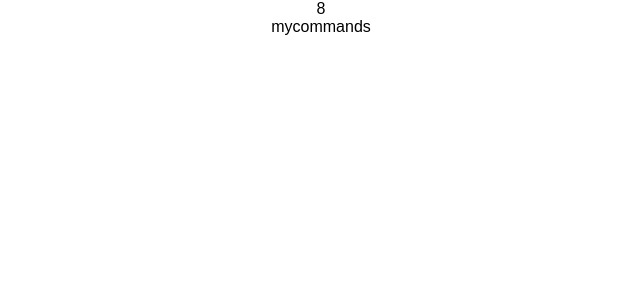
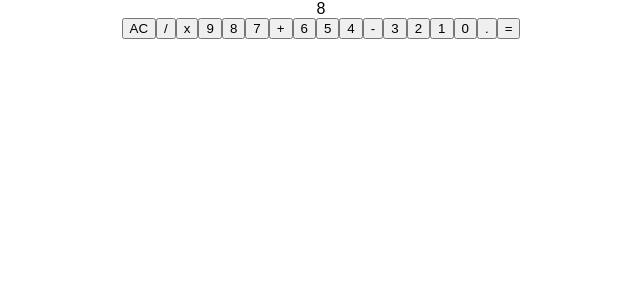
Before and after one commit to donjosef/React-calculator, a React (Create React App) app: page / in a window 1280 px wide. Shown: the top 300 px of the page, without its empty margins (319-959 px from the left). Built offline with nearby package versions, Linux system fonts and the light colour scheme.

Commit message:
create a list of buttons dinamically with a loop

```diff
--- a/src/components/Commands/Commands.js
+++ b/src/components/Commands/Commands.js
@@ -1,9 +1,37 @@
 import React from 'react';
+import Button from '../Button/Button';
+
+const calcCommands = [
+    {type: 'danger', value: 'AC'},
+    {type: 'operator', value: '/'},
+    {type: 'operator', value: 'x'},
+    {type: 'numb', value: 9},
+    {type: 'numb', value: 8},
+    {type: 'numb', value: 7},
+    {type: 'operator', value: '+'},
+    {type: 'numb', value: 6},
+    {type: 'numb', value: 5},
+    {type: 'numb', value: 4},
+    {type: 'operator', value: '-'},
+    {type: 'numb', value: 3},
+    {type: 'numb', value: 2},
+    {type: 'numb', value: 1},
+    {type: 'numb', value: 0},
+    {type: 'point', value: '.'},
+    {type: 'success', value: '='},
+];
 
 const commands = props => {
+    const buttons = calcCommands.map(command => (
+        <Button
+            key={'command' + command.value}
+            type={command.type}>
+            {command.value}
+        </Button>
+    ));
     return (
-        <div>
-            mycommands
+        <div className='Commands'>
+            {buttons}
         </div>
     );
 }
```
